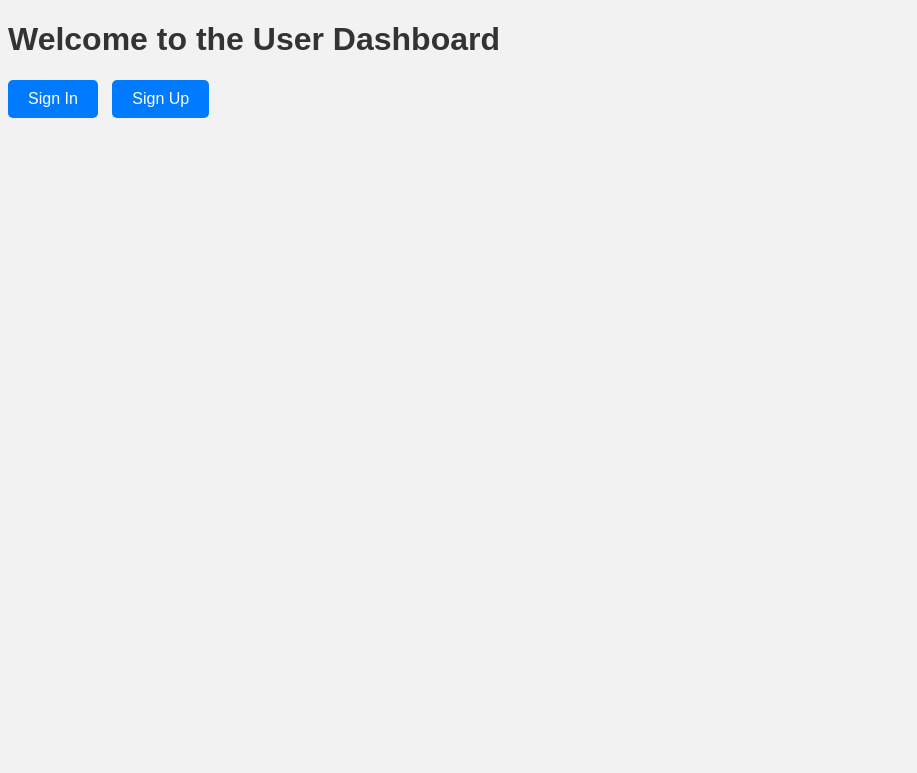
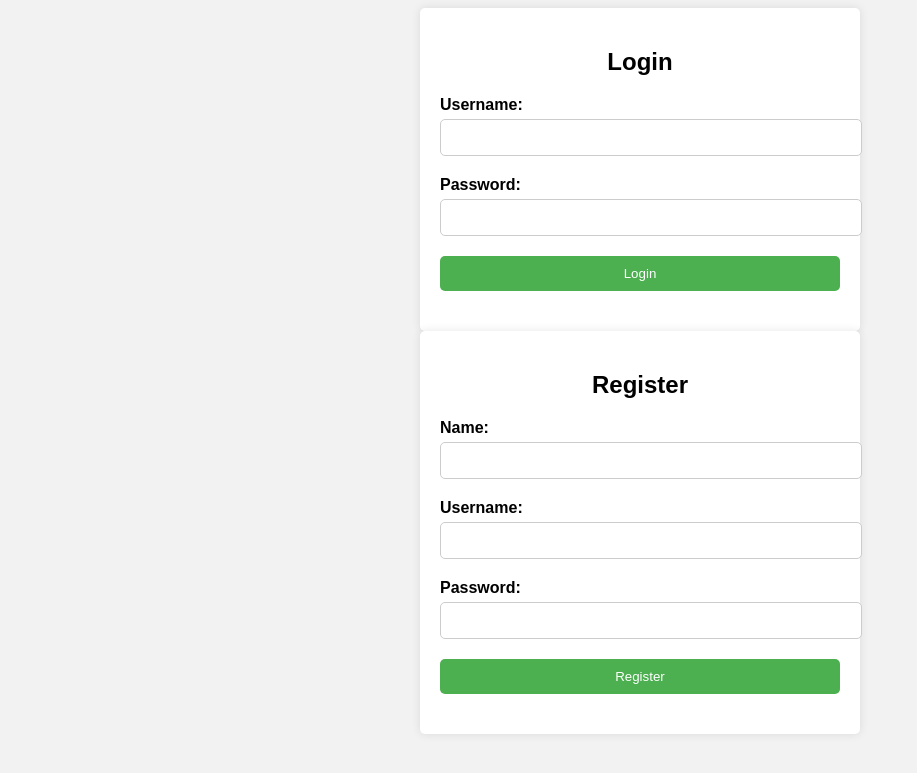
Before and after one commit to ProPlays2312/flask_app, a Flask app: template templates/index.html in a window 1280 px wide. Shown: the top 773 px of the page, without its empty margins (0-917 px from the left). Run offline with Flask 3, Linux system fonts and the light colour scheme; the template is opened without the code that fills it, so the values that code supplies are empty.

Commit message:
commit 12/9 22:53

```diff
--- a/app_dev.py
+++ b/app_dev.py
@@ -4,7 +4,7 @@ app = Flask(__name__)
 
 @app.route('/')
 def home():
-    return render_template('index.html')
+    return render_template('index2.html')
 
 @app.route('/register', methods=['GET', 'POST'])
 def register_user():
--- a/templates/index.html
+++ b/templates/index.html
@@ -1,54 +1,96 @@
-<!-- index.html -->
 <!DOCTYPE html>
+
 <html>
 <head>
-    <title>User Dashboard</title>
+    <title>Login and Register Form</title>
     <style>
+        /* CSS styling for the form */
         body {
             font-family: Arial, sans-serif;
             background-color: #f2f2f2;
         }
 
-        h1 {
-            color: #333;
+        .container {
+            max-width: 400px;
+            margin: 0 auto;
+            padding: 20px;
+            background-color: #fff;
+            border-radius: 5px;
+            box-shadow: 0 0 10px rgba(0, 0, 0, 0.1);
         }
 
-        a {
-            display: inline-block;
-            margin-right: 10px;
-            color: #007bff;
-            text-decoration: none;
+        h2 {
+            text-align: center;
         }
-        .button1 {
-            display: inline-block;
-            margin-right: 10px;
-            padding: 10px 20px;
-            background-color: #007bff;
+
+        .form-group {
+            margin-bottom: 20px;
+        }
+
+        .form-group label {
+            display: block;
+            font-weight: bold;
+            margin-bottom: 5px;
+        }
+
+        .form-group input {
+            width: 100%;
+            padding: 10px;
+            border: 1px solid #ccc;
+            border-radius: 5px;
+        }
+
+        .form-group button {
+            width: 100%;
+            padding: 10px;
+            background-color: #4CAF50;
             color: #fff;
-            text-decoration: none;
+            border: none;
             border-radius: 5px;
-            transition: background-color 0.3s ease;
+            cursor: pointer;
         }
-        .button2 {
-            display: inline-block;
-            margin-right: 10px;
-            padding: 10px 20px;
-            background-color: #007bff;
-            color: #fff;
-            text-decoration: none;
-            border-radius: 5px;
-            transition: background-color 0.3s ease;
-        }
-        .button:hover {
-            background-color: #0056b3;
+
+        .form-group button:hover {
+            background-color: #45a049;
         }
     </style>
 </head>
 <body>
-    <h1>Welcome to the User Dashboard</h1>
-    <div class="button-container"></div>
-        <a href="../signin.html" class="button1">Sign In</a>
-        <a href="../signup.html" class="button2">Sign Up</a>
+    <div class="container">
+        <h2>Login</h2>
+        <form action="/api/login" method="POST">
+            <div class="form-group">
+                <label for="username">Username:</label>
+                <input type="text" id="username" name="username" required>
+            </div>
+            <div class="form-group">
+                <label for="password">Password:</label>
+                <input type="password" id="password" name="password" required>
+            </div>
+            <div class="form-group">
+                <button type="submit">Login</button>
+            </div>
+        </form>
+    </div>
+    <div class="container">
+        <h2>Register</h2>
+        <form action="/api/register" method="POST">
+            <div class="form-group">
+                <label for="name">Name:</label>
+                <input type="text" id="name" name="name" required>
+            </div>
+            <div class="form-group">
+                <label for="username">Username:</label>
+                <input type="text" id="username" name="username" required>
+            </div>
+            <div class="form-group">
+                <label for="password">Password:</label>
+                <input type="password" id="password" name="password" required>
+            </div>
+            <div class="form-group">
+                <button type="submit">Register</button>
+            </div>
+        </form>
     </div>
 </body>
 </html>
```
Also changed, not shown: opperations.py (+21 -1 lines).
